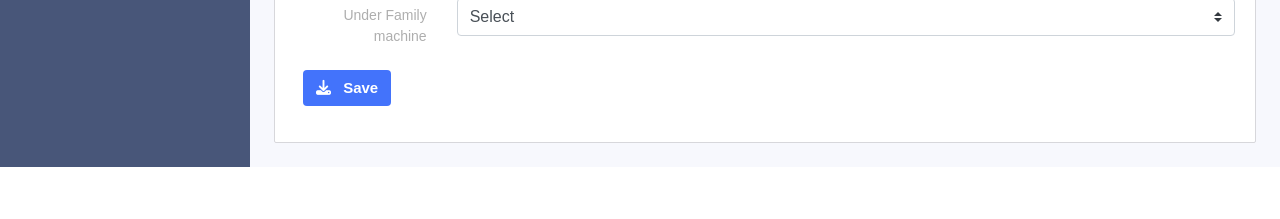
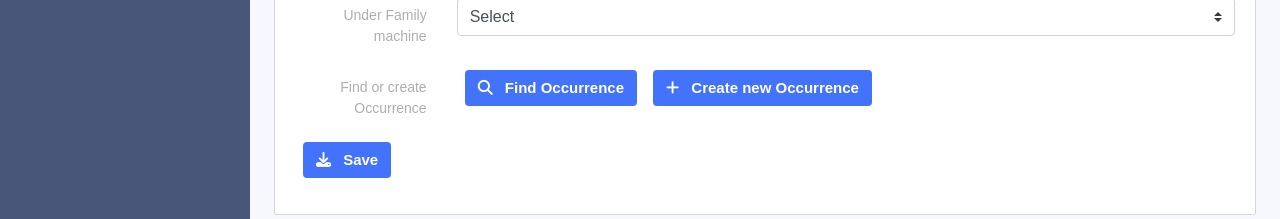
Before and after one commit to itsSilver/osai, a Nuxt app in the folder client/: page /signals/create in a window 1280 px wide. Shown: the part 733-952 px from the top of the page. Before the commit the page ends 900 px from the top, so only its background shows below. Built offline with nearby package versions, Linux system fonts and the light colour scheme.

Commit message:
Added the two new buttons in signals find occurrence and create new occurrence

```diff
--- a/client/pages/signals/create/index.vue
+++ b/client/pages/signals/create/index.vue
@@ -214,6 +214,21 @@
                 </div>
               </div>
               <div class="form-group row">
+                <label class="col-sm-2 col-form-label create-label"
+                  >Find or create Occurrence</label
+                >
+                <div class="col-sm-10 find-create-occurrence">
+                  <b-button class="mx-2 button-format">
+                    <i class="fas fa-search pr-2"></i>
+                    Find Occurrence
+                  </b-button>
+                  <b-button class="mx-2 button-format">
+                    <i class="fas fa-plus pr-2"></i>
+                    Create new Occurrence
+                  </b-button>
+                </div>
+              </div>
+              <div class="form-group row">
                 <div class="col-sm-10">
                   <b-button type="submit" class="mx-2 button-format">
                     <i class="fas fa-download pr-2"></i>
```
Also changed, not shown: client/assets/css/main.css.
